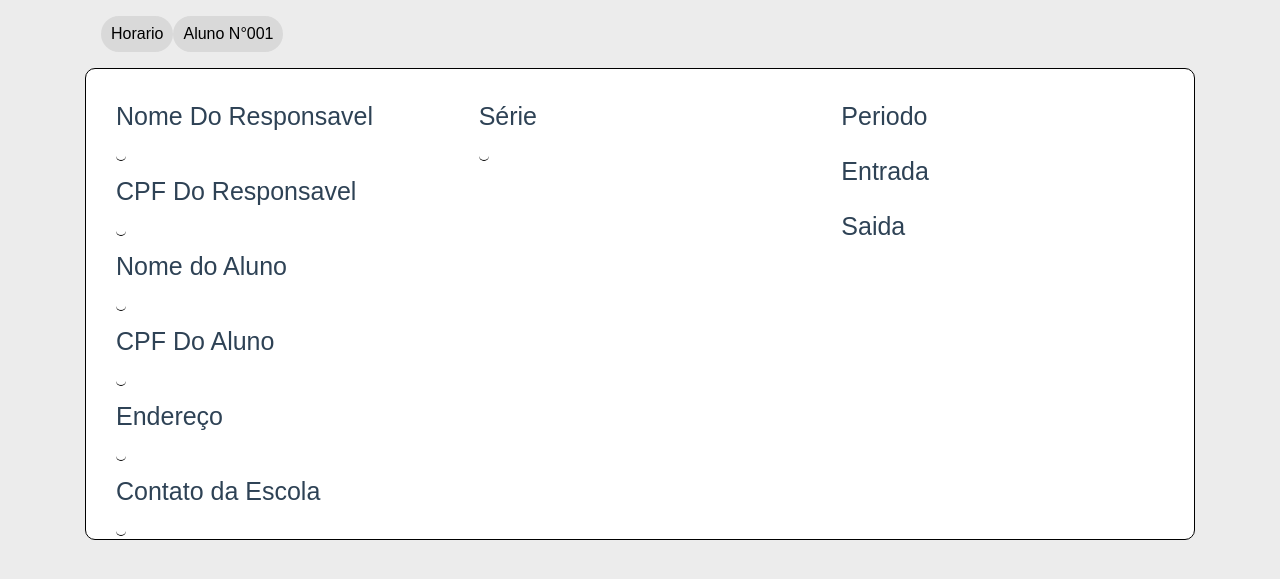
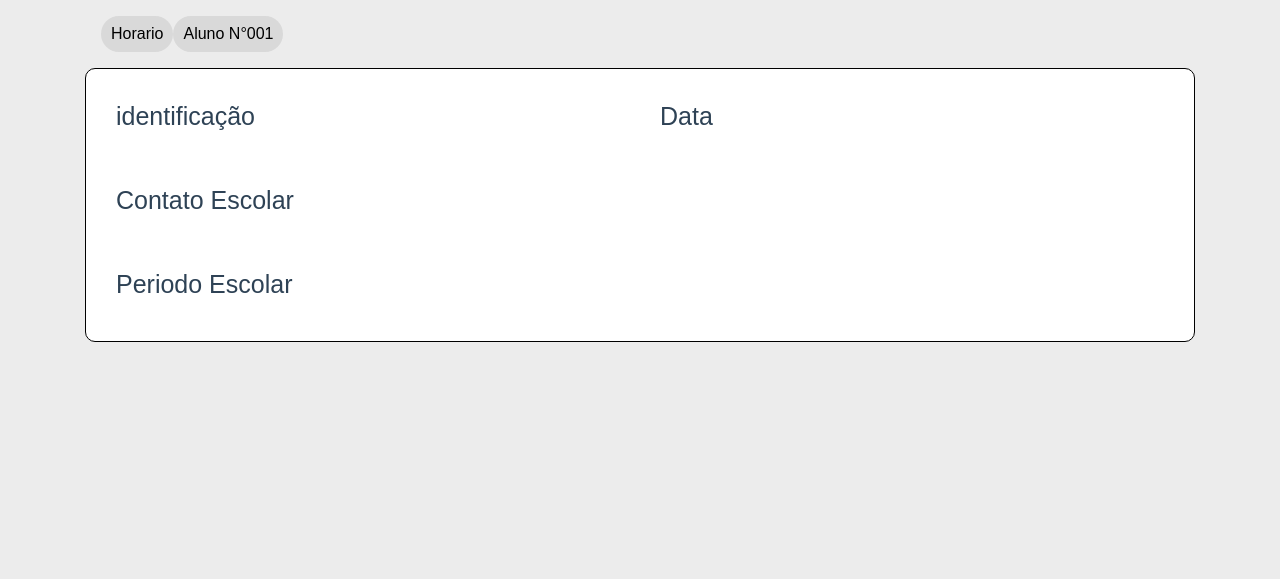
Before and after one commit to vicortavares824/projeto-tamag, a PHP site: the page made by pagina home/horario.html in a window 1280 px wide. Shown: the part 153-732 px from the top of the page. Run offline with PHP 8.4, Linux system fonts and the light colour scheme; some libraries are stand-ins or nearby versions.

Commit message:
atualizaçao quase final3

```diff
--- a/css/tamgperfil.css
+++ b/css/tamgperfil.css
@@ -34,10 +34,10 @@ body,.perfil-10{
     font-family:fantasy ;
 }
 .perfil-pf2{
-    display:inline;
-    margin: 5px;
-    padding: 5px;
+    padding: 3px 1px;
     font-size: 20px;
-    border-bottom: 1px black solid;
+    border: none;
+    background-color: #fff;
     border-radius: 10px;
+    margin-left: 10px;
 }
--- a/pagina home/horario.html
+++ b/pagina home/horario.html
@@ -62,35 +62,22 @@
                     </div>
                 </div>
                 <div class="row perfil-principal">
-                    <div class="col-md-4">
-                        <h1 class="perfil-pf1">Nome Do Responsavel</h1>
-                        <p class="perfil-pf2" id="nomere"></p>
-                        <h1 class="perfil-pf1"> CPF Do Responsavel</h1>
-                        <p class="perfil-pf2" id="cmc"></p>
-                        <h1 class="perfil-pf1"> Nome do Aluno</h1>
-                        <p class="perfil-pf2" id="nomeal"></p>
-                        <h1 class="perfil-pf1"> CPF Do Aluno</h1>
-                        <p class="perfil-pf2" id="cpfal"></p>
-                        <h1 class="perfil-pf1"> Endereço</h1>
-                        <p class="perfil-pf2" id=""></p>
-                        <div class="perfil-pfcipal">
-                            <h1 class="perfil-pf1"> Contato da Escola</h1>
-                            <p class="perfil-pf2"> </p>
+                    <div class="col-md-6">
+                        <h1 class="perfil-pf1">identificação</h1>
+                        <input type="text" disabled="disabled" class="perfil-pf2" id="nomere"></input>
+                        <h1 class="perfil-pf1">Contato Escolar</h1>
+                        <input type="text" disabled="disabled" class="perfil-pf2" id="cmc"></input>
+                        <h1 class="perfil-pf1">Periodo Escolar</h1>
+                        <input type="text" disabled="disabled" class="perfil-pf2" id="nomeal"></input>
+
+                    </div>
+                    <div class="col-md-6">
+                        <div class="conteinar-perfil2">
+                            <h1 class="perfil-pf1"> Data</h1>
+                            <input type="text" disabled="disabled"p class="perfil-pf2" id="txtse"></p>
                         </div>
                     </div>
-                    <div class="col-md-4">
-                        <div class="conteinar-perfil2">
-                            <h1 class="perfil-pf1"> Série</h1>
-                            <p class="perfil-pf2" id="txtse"></p>
-                        </div>
-                    </div>
-                    <div class="col-md-4">
-                        <h1 class="perfil-pf1 bh"> Periodo</h1>
-                        <h1 class="perfil-pf1">Entrada
-                            <h1 name="entrada" id="let"></h1>
-                            <h1 class="perfil-pf1">Saida
-                                <h1 name="saida" id="lst"></h1>
-                    </div>
+
                 </div>
             </div>
         </section>
```
Also changed, not shown: pagina home/contato.html (+11 -25 lines), pagina home/finaceiro.html (+12 -27 lines), pagina home/perfil.html (+12 -10 lines), fotosADM/vinicius.jpg (added).
